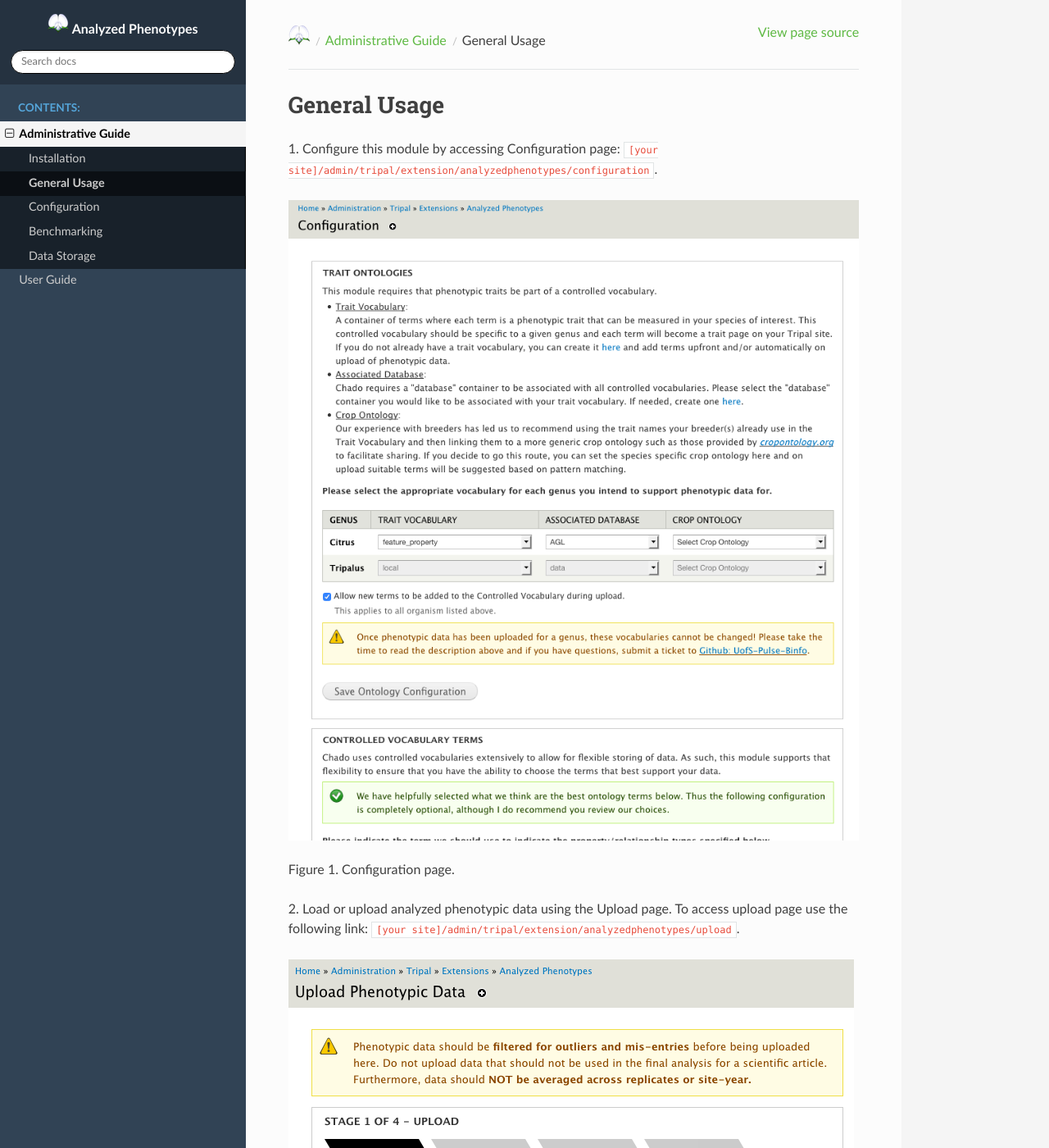
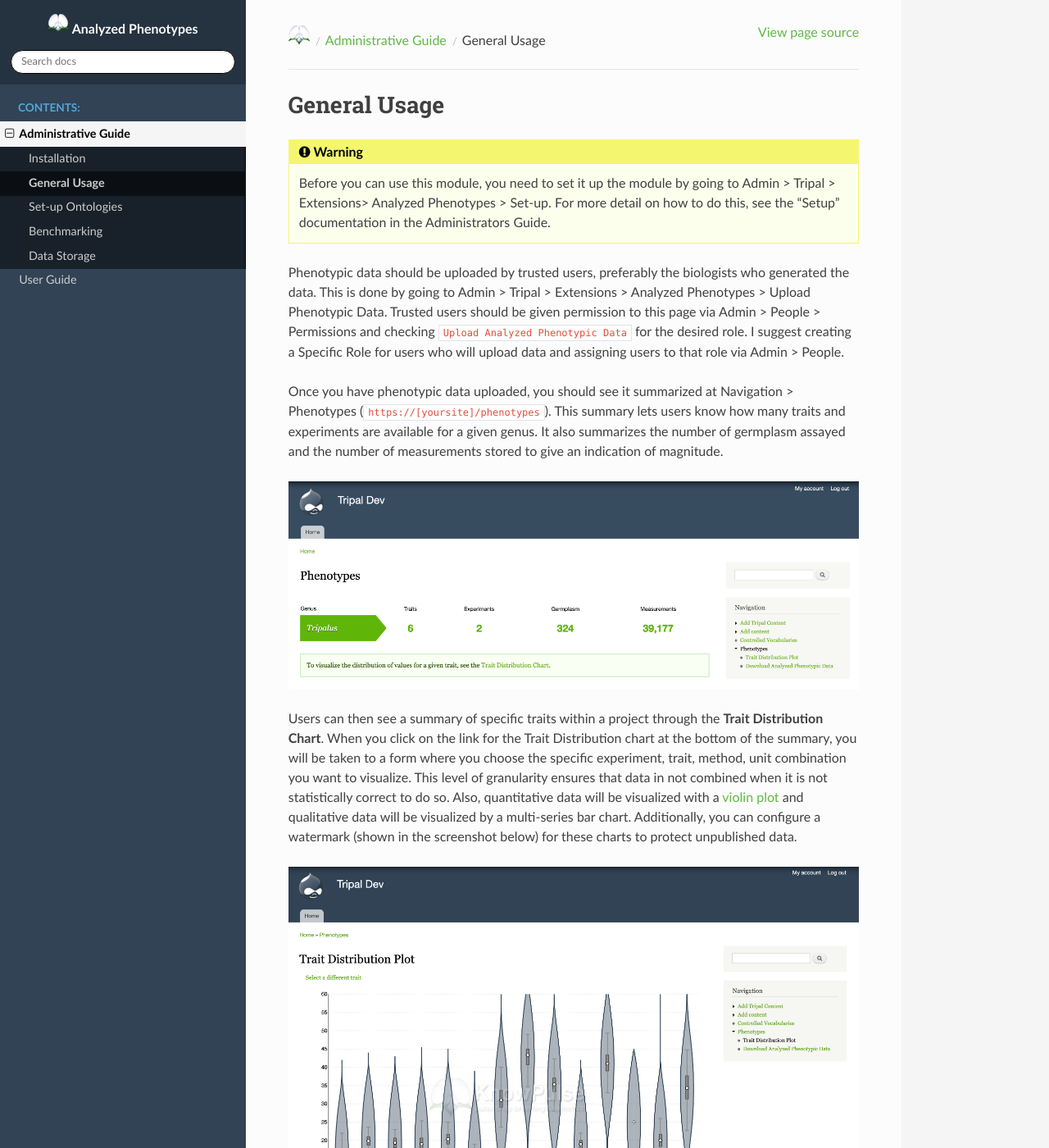
Before and after one commit to UofS-Pulse-Binfo/analyzedphenotypes, a Sphinx documentation site: the page built from docs/admin_guide/usage.rst, in a window 1280 px wide and 1400 px high. Shown: the whole window at 82% size. Built offline with Sphinx 7.4.7 and the Read the Docs theme 2.0.0, drawn with Linux system fonts in a browser that asks for light colours; some of the changed text lies outside the part shown.

Commit message:
Improve install and setup docs.

```diff
--- a/docs/admin_guide.rst
+++ b/docs/admin_guide.rst
@@ -9,6 +9,6 @@ This guide is meant for administrators of a Tripal site. It will show you how to
 
    admin_guide/install
    admin_guide/usage
-   admin_guide/configuration
+   admin_guide/setup
    admin_guide/benchmarking
    admin_guide/data_storage
--- a/docs/admin_guide/usage.rst
+++ b/docs/admin_guide/usage.rst
@@ -1,32 +1,18 @@
 General Usage
 =============
 
-1. Configure this module by accessing Configuration page:
-``[your site]/admin/tripal/extension/analyzedphenotypes/configuration``.
+.. warning::
 
-.. image:: usage.1.configuration-page.png
+  Before you can use this module, you need to set it up the module by going to Admin > Tripal > Extensions> Analyzed Phenotypes > Set-up. For more detail on how to do this, see the "Setup" documentation in the Administrators Guide.
 
-Figure 1. Configuration page.
+Phenotypic data should be uploaded by trusted users, preferably the biologists who generated the data. This is done by going to Admin > Tripal > Extensions > Analyzed Phenotypes > Upload Phenotypic Data. Trusted users should be given permission to this page via Admin > People > Permissions and checking ``Upload Analyzed Phenotypic Data`` for the desired role. I suggest creating a Specific Role for users who will upload data and assigning users to that role via Admin > People.
 
-2. Load or upload analyzed phenotypic data using the Upload page. To access upload page use the following link:
-``[your site]/admin/tripal/extension/analyzedphenotypes/upload``.
+Once you have phenotypic data uploaded, you should see it summarized at Navigation > Phenotypes (``https://[yoursite]/phenotypes``). This summary lets users know how many traits and experiments are available for a given genus. It also summarizes the number of germplasm assayed and the number of measurements stored to give an indication of magnitude.
 
-.. image:: usage.2.data-upload-page.png
+.. image:: usage.1.summary-page.png
 
-Figure 2. Upload Page.
+Users can then see a summary of specific traits within a project through the **Trait Distribution Chart**. When you click on the link for the Trait Distribution chart at the bottom of the summary, you will be taken to a form where you choose the specific experiment, trait, method, unit combination you want to visualize. This level of granularity ensures that data in not combined when it is not statistically correct to do so. Also, quantitative data will be visualized with a `violin plot <https://mode.com/blog/violin-plot-examples>`_ and qualitative data will be visualized by a multi-series bar chart. Additionally, you can configure a watermark (shown in the screenshot below) for these charts to protect unpublished data.
 
-3. You can export a fullset or subset of data using data download page. To access download page use the following link:
-``[your site]/phenotype/download``
+.. image:: usage.2.trait-distribution-chart.png
 
-.. image:: usage.3.data-download-page.png
-
-Figure 3. Data Download Page.
-
-4. Summary of analyzed phenotypic data and data visualization can be viewed using the following link
-``[your site]/phenotypes``.
-
-.. image:: usage.4.summary-page.png
-
-.. image:: usage.5.trait-distribution-chart.png
-
-Figure 4: Summary Page and Trait Distribution Chart
+Users can also download the data for further analysis. Currently, this module offers download of the data with replicates averaged. This protects the original filtered data while still facilitating genome-wide association studies. We suggest pairing this module with the `ND Genotypes module <https://github.com/uofs-pulse-binfo/nd_genotypes/>`_ to allow your users to easily download genotypic and phenotypic data associated with the same germplasm.
```
Also changed, not shown: docs/admin_guide/configuration.rst (deleted, +0 -29 lines), docs/admin_guide/install.rst (+8 -7 lines), docs/admin_guide/setup.rst (added, +28 -0 lines), docs/admin_guide/usage.1.configuration-page.png (deleted), docs/admin_guide/usage.1.summary-page.png (added), docs/admin_guide/usage.2.data-upload-page.png (deleted), docs/admin_guide/usage.2.trait-distribution-chart.png (added), docs/admin_guide/usage.3.data-download-page.png (deleted), docs/admin_guide/usage.4.summary-page.png (deleted), docs/admin_guide/usage.5.trait-distribution-chart.png (deleted).
